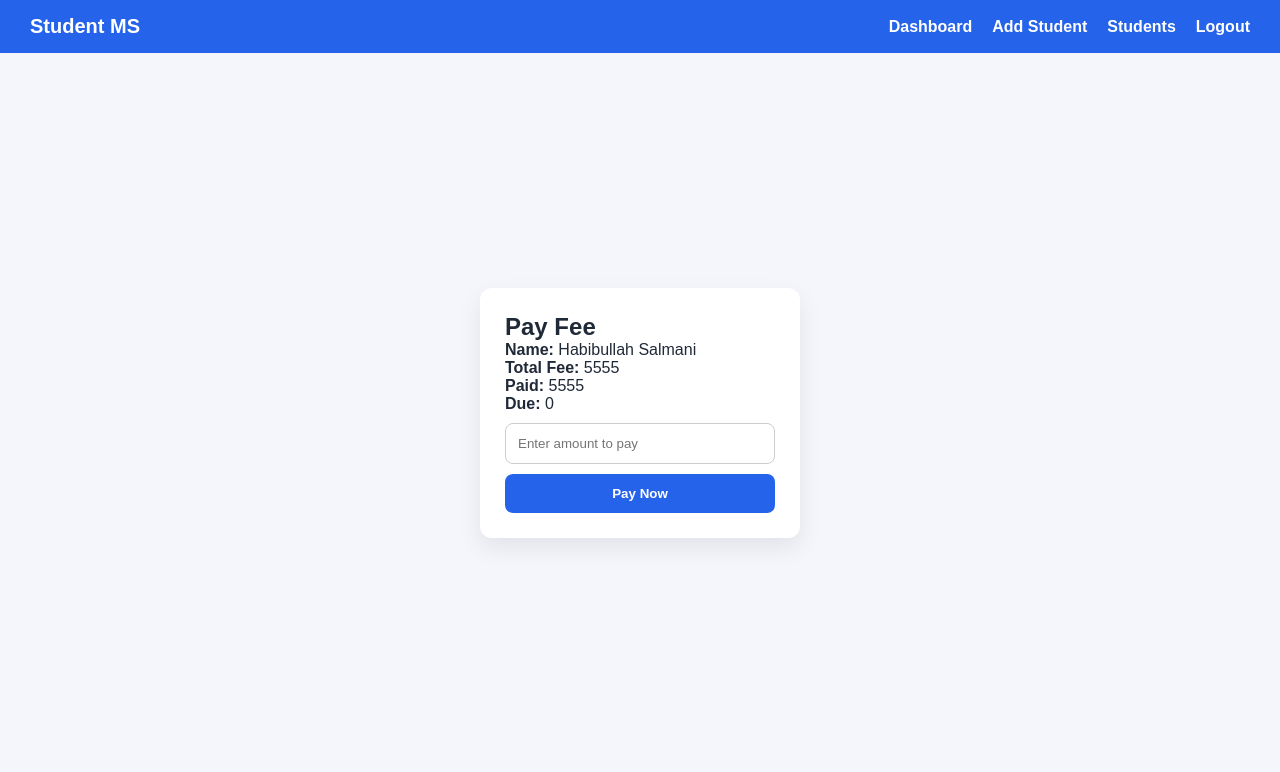
After one commit to hihabibiiii/student-erp-system, a Flask app: page /pay-fee/1 in a window 1280 px wide. The commit adds this page. Shown: the top 772 px of the page. Run offline with Flask 3, Linux system fonts and the light colour scheme; a user stored in the database is signed in; data comes from the database, SQL or seed files in the repository; both versions use the stored data as it was after the commit.

Commit message:
Added fee Feature

```diff
--- a/app.py
+++ b/app.py
@@ -20,13 +20,16 @@ def init_db():
     conn = get_db()
 
     # students table
+
     conn.execute("""
         CREATE TABLE IF NOT EXISTS students (
             id INTEGER PRIMARY KEY AUTOINCREMENT,
             name TEXT,
             roll TEXT,
             class_name TEXT,
-            phone TEXT
+            phone TEXT,
+            total_fee INTEGER,
+            paid_fee INTEGER
         )
     """)
 
@@ -99,12 +102,16 @@ def add_student():
         roll = request.form["roll"]
         class_name = request.form["class_name"]
         phone = request.form["phone"]
+        total_fee = int(request.form["total_fee"])
+        paid_fee = int(request.form["paid_fee"])
 
         conn = get_db()
-        conn.execute(
-            "INSERT INTO students (name, roll, class_name, phone) VALUES (?, ?, ?, ?)",
-            (name, roll, class_name, phone)
-        )
+        conn.execute("""
+            INSERT INTO students
+            (name, roll, class_name, phone, total_fee, paid_fee)
+            VALUES (?, ?, ?, ?, ?, ?)
+        """, (name, roll, class_name, phone, total_fee, paid_fee))
+
         conn.commit()
         conn.close()
 
@@ -157,12 +164,14 @@ def edit_student(id):
         roll = request.form["roll"]
         class_name = request.form["class_name"]
         phone = request.form["phone"]
+        total_fee = int(request.form["total_fee"])
+        paid_fee = int(request.form["paid_fee"])
 
         conn.execute("""
             UPDATE students
-            SET name=?, roll=?, class_name=?, phone=?
+            SET name=?, roll=?, class_name=?, phone=?, total_fee=?, paid_fee=?
             WHERE id=?
-        """, (name, roll, class_name, phone, id))
+        """, (name, roll, class_name, phone, total_fee, paid_fee, id))
 
         conn.commit()
         conn.close()
@@ -173,7 +182,46 @@ def edit_student(id):
     ).fetchone()
     conn.close()
 
-    return render_template("edit_student.html", student=student)
+    return render_template(
+        "edit_student.html",
+        student=student,
+        classes=CLASSES
+    )
+
+@app.route("/pay-fee/<int:id>", methods=["GET", "POST"])
+def pay_fee(id):
+    if "admin" not in session:
+        return redirect(url_for("login"))
+
+    conn = get_db()
+
+    if request.method == "POST":
+        amount = int(request.form["amount"])
+
+        # current paid fee
+        student = conn.execute(
+            "SELECT paid_fee FROM students WHERE id=?",
+            (id,)
+        ).fetchone()
+
+        new_paid = student["paid_fee"] + amount
+
+        conn.execute(
+            "UPDATE students SET paid_fee=? WHERE id=?",
+            (new_paid, id)
+        )
+
+        conn.commit()
+        conn.close()
+        return redirect(url_for("students"))
+
+    student = conn.execute(
+        "SELECT * FROM students WHERE id=?",
+        (id,)
+    ).fetchone()
+
+    conn.close()
+    return render_template("pay_fee.html", student=student)
 
 # ---------- RUN ----------
 if __name__ == "__main__":
--- a/static/style.css
+++ b/static/style.css
@@ -153,3 +153,14 @@ a {
 a:hover {
   text-decoration: underline;
 }
+
+
+.paid {
+  color: green;
+  font-weight: bold;
+}
+
+.due {
+  color: red;
+  font-weight: bold;
+}
--- a/templates/add_student.html
+++ b/templates/add_student.html
@@ -26,6 +26,9 @@
         </select>
 
         <input type="text" name="phone" placeholder="Phone Number" required>
+        <input type="number" name="total_fee" placeholder="Total Fee" required>
+        <input type="number" name="paid_fee" placeholder="Paid Fee" required>
+
         <button type="submit">Add Student</button>
       </form>
     </div>
--- a/templates/edit_student.html
+++ b/templates/edit_student.html
@@ -5,8 +5,8 @@
   <link rel="stylesheet" href="/static/style.css">
 </head>
   {% include "navbar.html" %}
-<body class="center">
-
+<body >
+<div class="center">
 <div class="card">
   <h2>Edit Student</h2>
 
@@ -18,6 +18,6 @@
     <button type="submit">Update</button>
   </form>
 </div>
-
+</div>
 </body>
 </html>
--- /dev/null
+++ b/templates/pay_fee.html
@@ -0,0 +1,32 @@
+<!DOCTYPE html>
+<html>
+<head>
+  <title>Pay Fee</title>
+  <link rel="stylesheet" href="/static/style.css">
+</head>
+<body>
+
+{% include "navbar.html" %}
+
+<div class="center">
+  <div class="card">
+    <h2>Pay Fee</h2>
+
+    <p><b>Name:</b> {{ student.name }}</p>
+    <p><b>Total Fee:</b> {{ student.total_fee }}</p>
+    <p><b>Paid:</b> {{ student.paid_fee }}</p>
+    <p><b>Due:</b> {{ student.total_fee - student.paid_fee }}</p>
+
+    <form method="POST">
+      <input type="number" name="amount"
+             placeholder="Enter amount to pay"
+             max="{{ student.total_fee - student.paid_fee }}"
+             required>
+
+      <button type="submit">Pay Now</button>
+    </form>
+  </div>
+</div>
+
+</body>
+</html>
```
Also changed, not shown: templates/students.html (+19 -0 lines), database.db.
